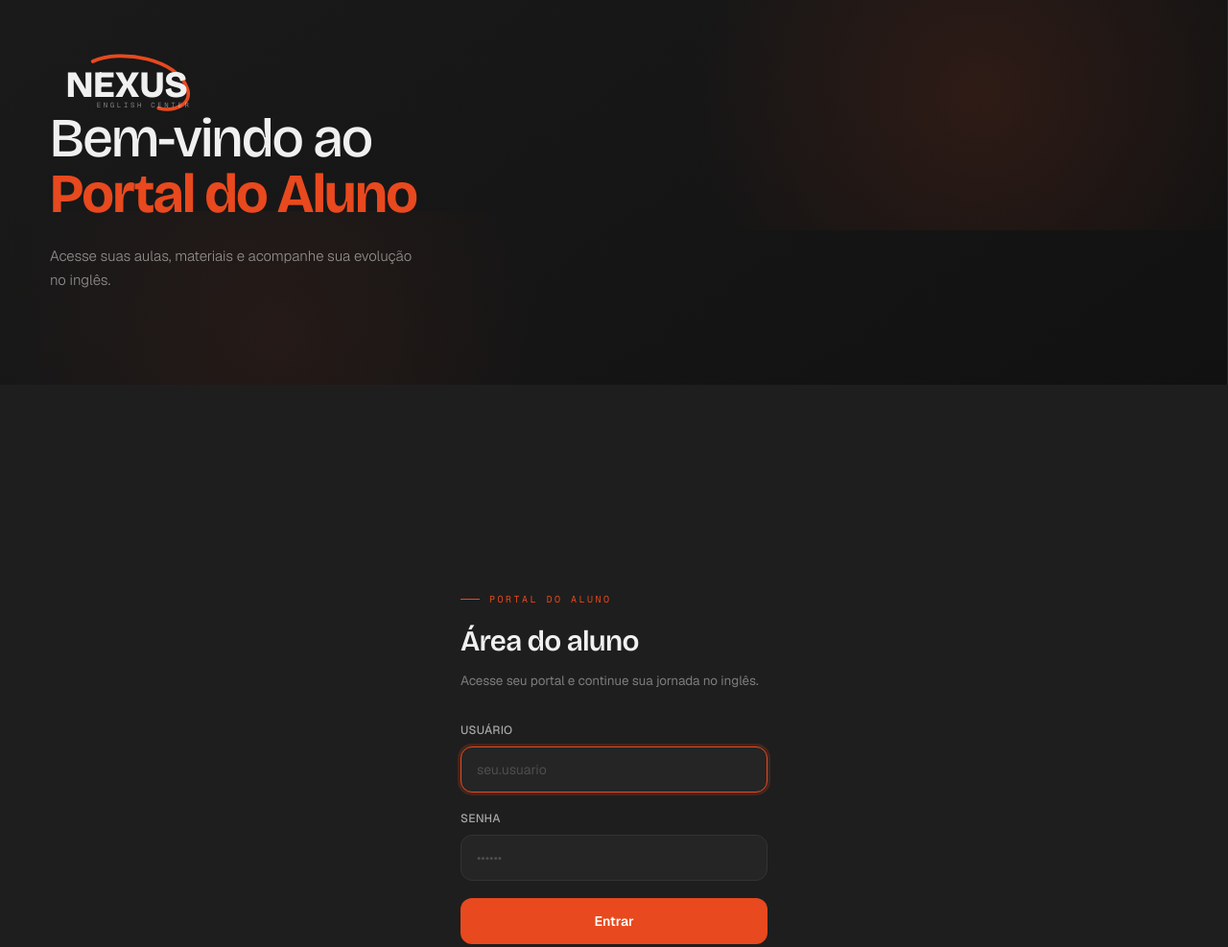
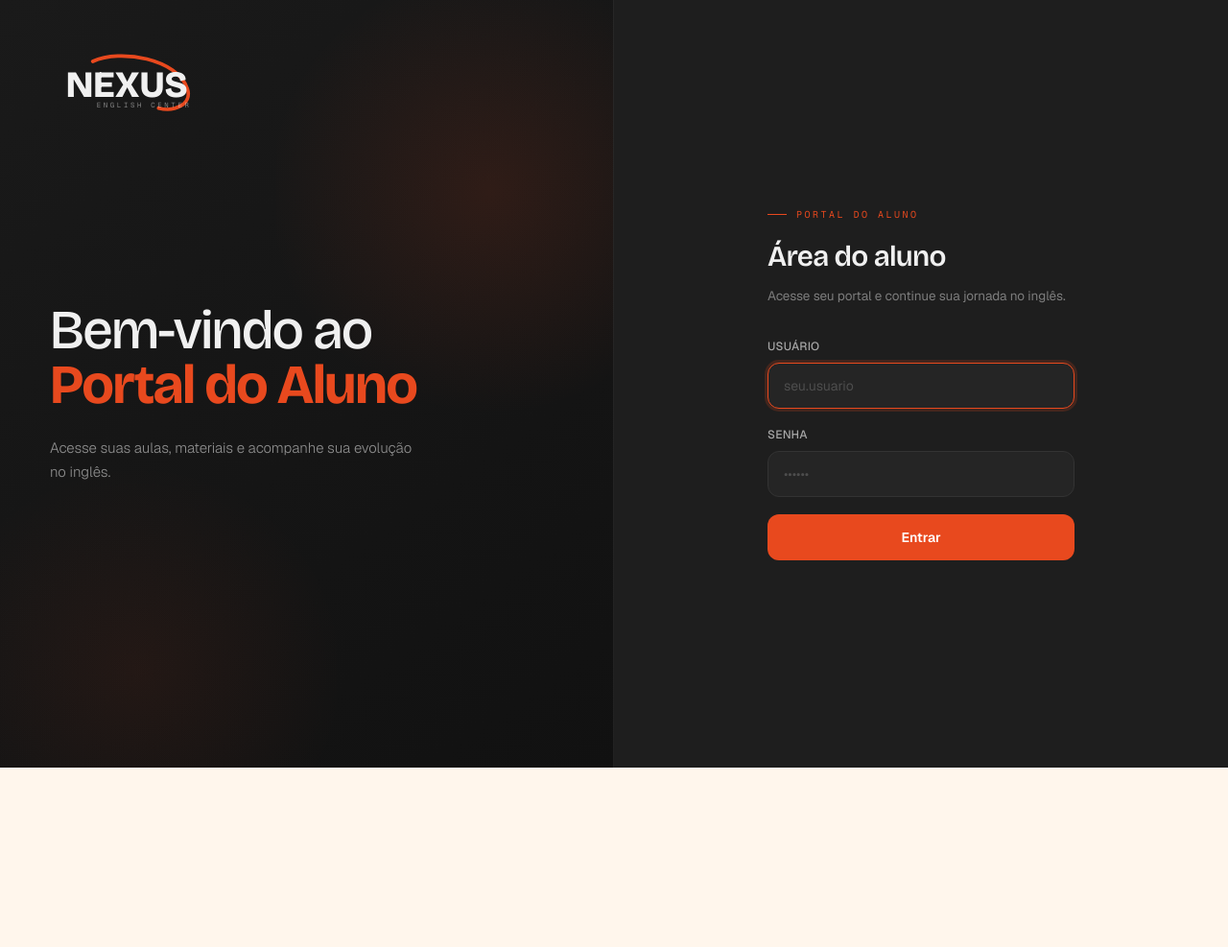
Before and after one commit to luvisettonathan-cmd/Student-Portal, a website: page index.html in a window 1280 px wide. Shown: the whole page at 96% size. After the commit the page ends 800 px from the top, so only its background shows below. Drawn offline with nearby package versions, Linux system fonts and the light colour scheme.

Commit message:
fix: remove stray undefined before login section

```diff
--- a/style.css
+++ b/style.css
@@ -103,7 +103,7 @@ input:focus, textarea:focus, select:focus { outline: none; }
 
 .fade-up { animation: fadeUp 0.5s cubic-bezier(0.16, 1, 0.3, 1) forwards; }
 
-undefined/* ══════════════════════════════════════════════════════════════
+/* ══════════════════════════════════════════════════════════════
    LOGIN - DARK MODE
    ══════════════════════════════════════════════════════════════ */
 
```
